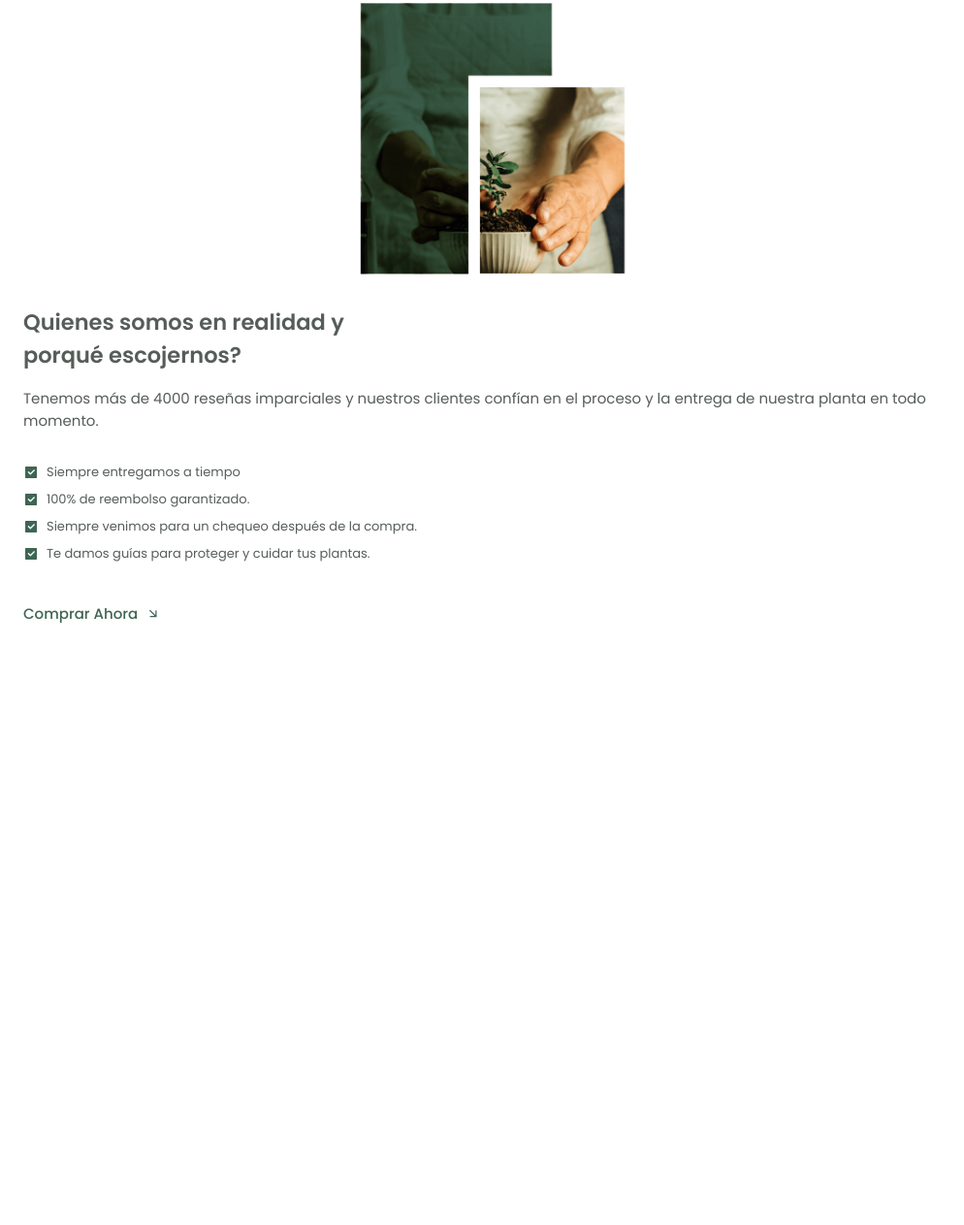
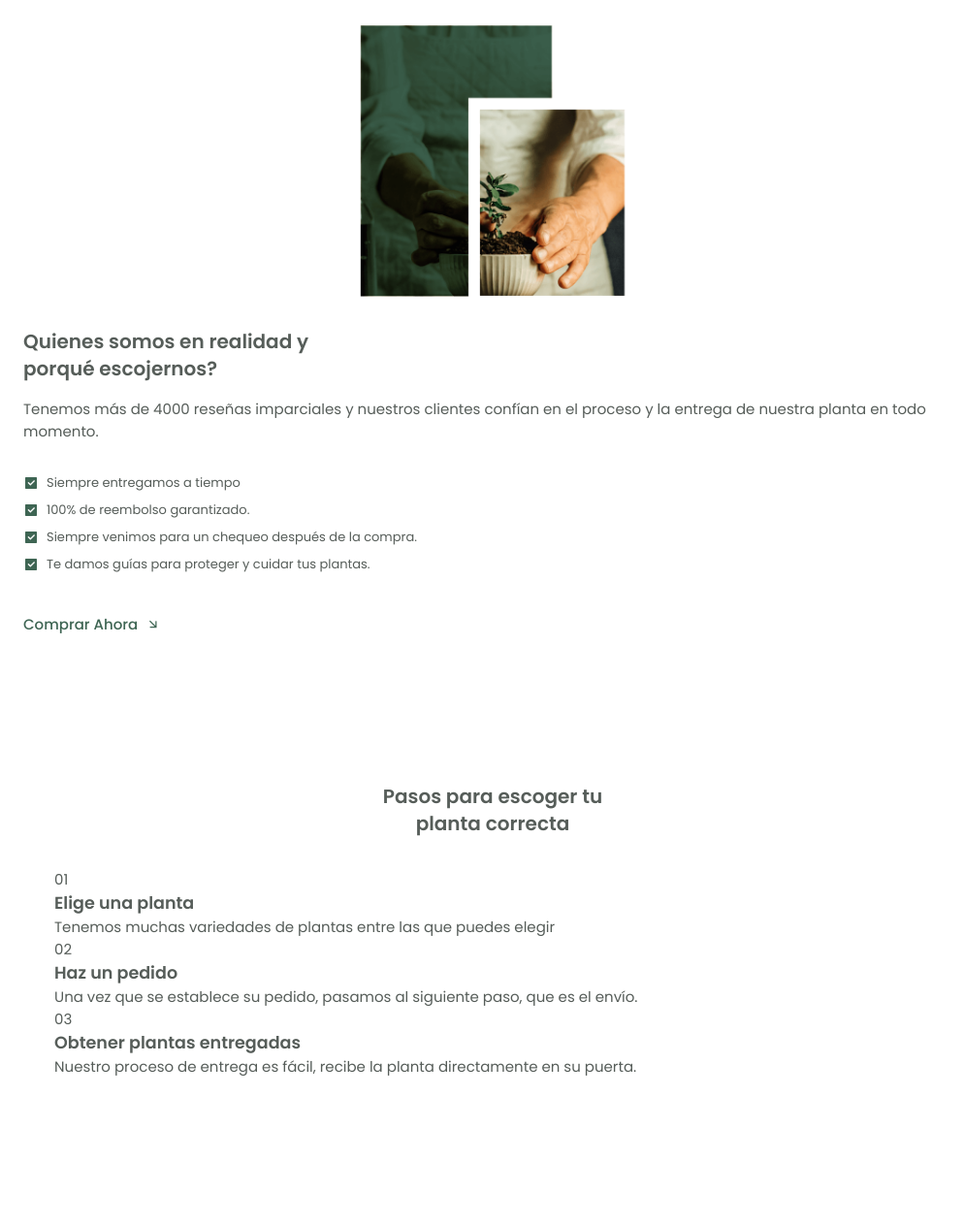
Before and after one commit to WillyRLV/PAGINA1, a plain HTML site: page index.html in a window 1280 px wide. Shown: the part 640-1903 px from the top of the page at 97% size, without its empty margins (0-994 px from the left). Before the commit the page ends 1508 px from the top, so only its background shows below. Drawn offline with nearby package versions, Linux system fonts and the light colour scheme.

Commit message:
segunda parte

```diff
--- a/componentes/css/responsive.css
+++ b/componentes/css/responsive.css
@@ -1,5 +1,5 @@
 /*RESPONSIVE*/
-@media screen and (min-width: 968){
+@media screen and (min-width: 968px){
     :root{
         --big-font-size: 3.5rem;
         --h1-font-size:  2.25rem;
--- a/componentes/css/styles.css
+++ b/componentes/css/styles.css
@@ -117,14 +117,14 @@ img {
   padding: 5.5rem 0 1rem;
 }
 
-.section_title,
-.section_title-center {
+.section__title,
+.section__title-center {
   font-size: var(--h2-font-size);
   margin-bottom: var(--mb-2);
   line-height: 140%;
 }
 
-.section_title-center {
+.section__title-center {
   text-align: center;
 }
 
@@ -153,6 +153,14 @@ img {
   z-index: var(--z-fixed);
   transition: 0.5s;
 }
+
+/*=============================STEPS===========================*/
+.steps__bg{
+
+  padding: 3rem 2rem 2rem;
+  border-radius: 1rem;
+}
+
 
 /*=============================INICIO==========================*/
 .home {
--- a/index.html
+++ b/index.html
@@ -70,8 +70,8 @@
           <div class="home__data">
             <h1 class="home__title">Las plantas harán tu vida mucho mejor</h1>
             <p class="home__description">
-              Crea increíbles plantas diseñas para tu oficina, agregando
-              frescura para tus nuevas ideas.
+              Crea increíbles diseños de plantas para tu oficina u zona de trabajo,
+              agregando un mejor ambiente para así potenciar nuevas ideas.
             </p>
             <a href="#about" class="button button--flex">
               Explora <i class="ri-arrow-right-down-line button__icon"></i>
@@ -139,14 +139,47 @@
               </p>
             </div>
             <a href="#" class="button--link button--flex">
-                Comprar Ahora <i class="ri-arrow-right-down-line button__icon"></i>
+              Comprar Ahora
+              <i class="ri-arrow-right-down-line button__icon"></i>
             </a>
           </div>
         </div>
       </section>
 
       <!---PASOS-->
-      <section class="steps section container" id="about"></section>
+      <section class="steps section container" id="about">
+        <div class="steps__bg">
+          <h2 class="section__title-center steps__title">
+           Pasos para escoger tu <br />planta correcta
+          </h2>
+          <div class="steps__container grid">
+            <div class="steps__card">
+              <div class="steps__card-number">01</div>
+              <h3 class="steps__card-title">Elige una planta</h3>
+              <p class="steps__card-description">
+                Tenemos muchas variedades de plantas entre las que puedes
+                elegir
+              </p>
+            </div>
+
+            <div class="steps__card">
+              <div class="steps__card-number">02</div>
+              <h3 class="steps__card-title">Haz un pedido</h3>
+              <p class="steps__card-description">
+                Una vez que se establece su pedido, pasamos al siguiente paso, que es el envío.
+              </p>
+            </div>
+
+            <div class="steps__card">
+              <div class="steps__card-number">03</div>
+              <h3 class="steps__card-title">Obtener plantas entregadas</h3>
+              <p class="steps__card-description">
+                Nuestro proceso de entrega es fácil, recibe la planta directamente en su puerta.
+              </p>
+            </div>
+          </div>
+        </div>
+      </section>
 
       <!--PRODUCTOS-->
       <section class="products section container" id="product"></section>
```
Also changed, not shown: componentes/js/main2.js (deleted), index2.html (deleted). Lines whose indentation alone changed are shown as unchanged.
